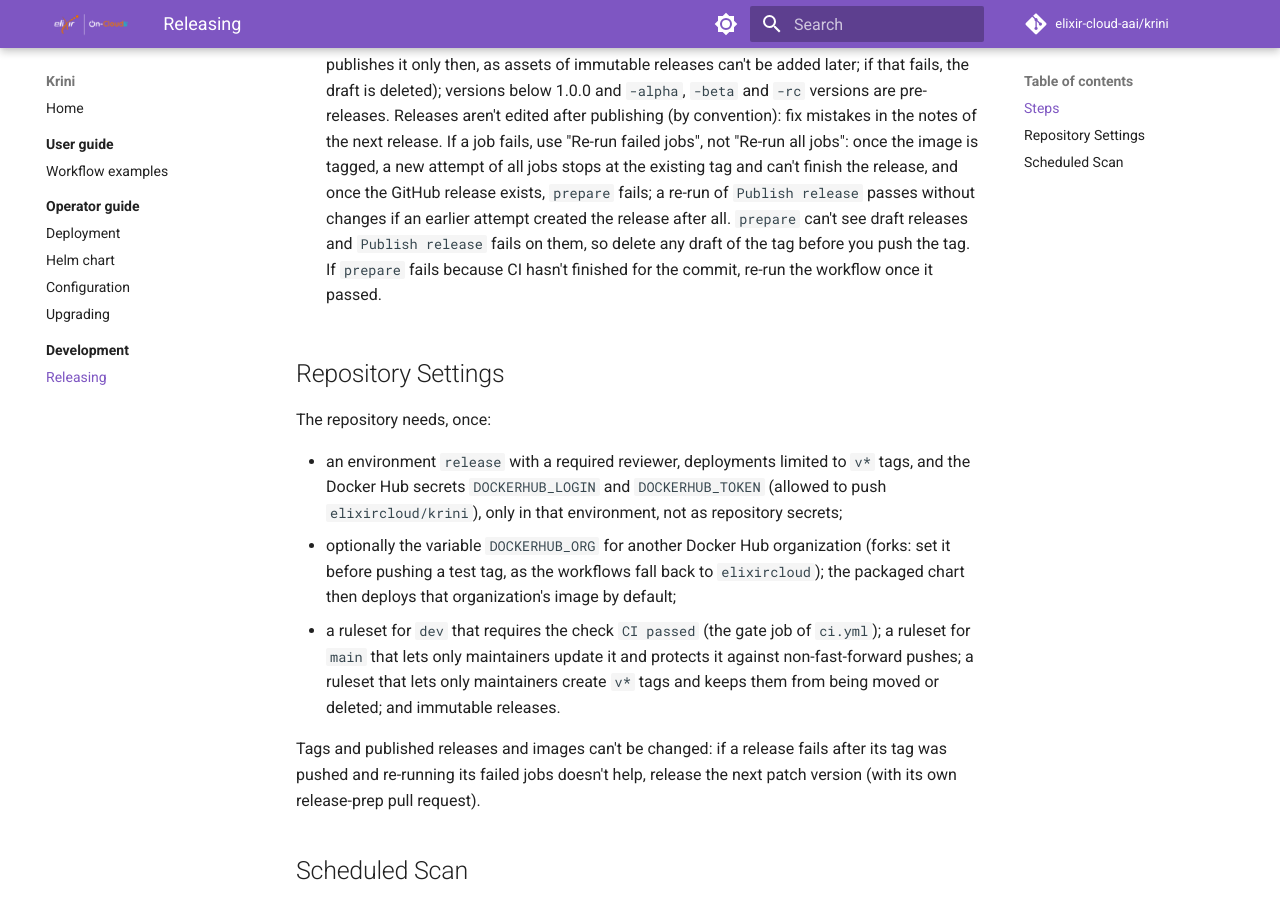
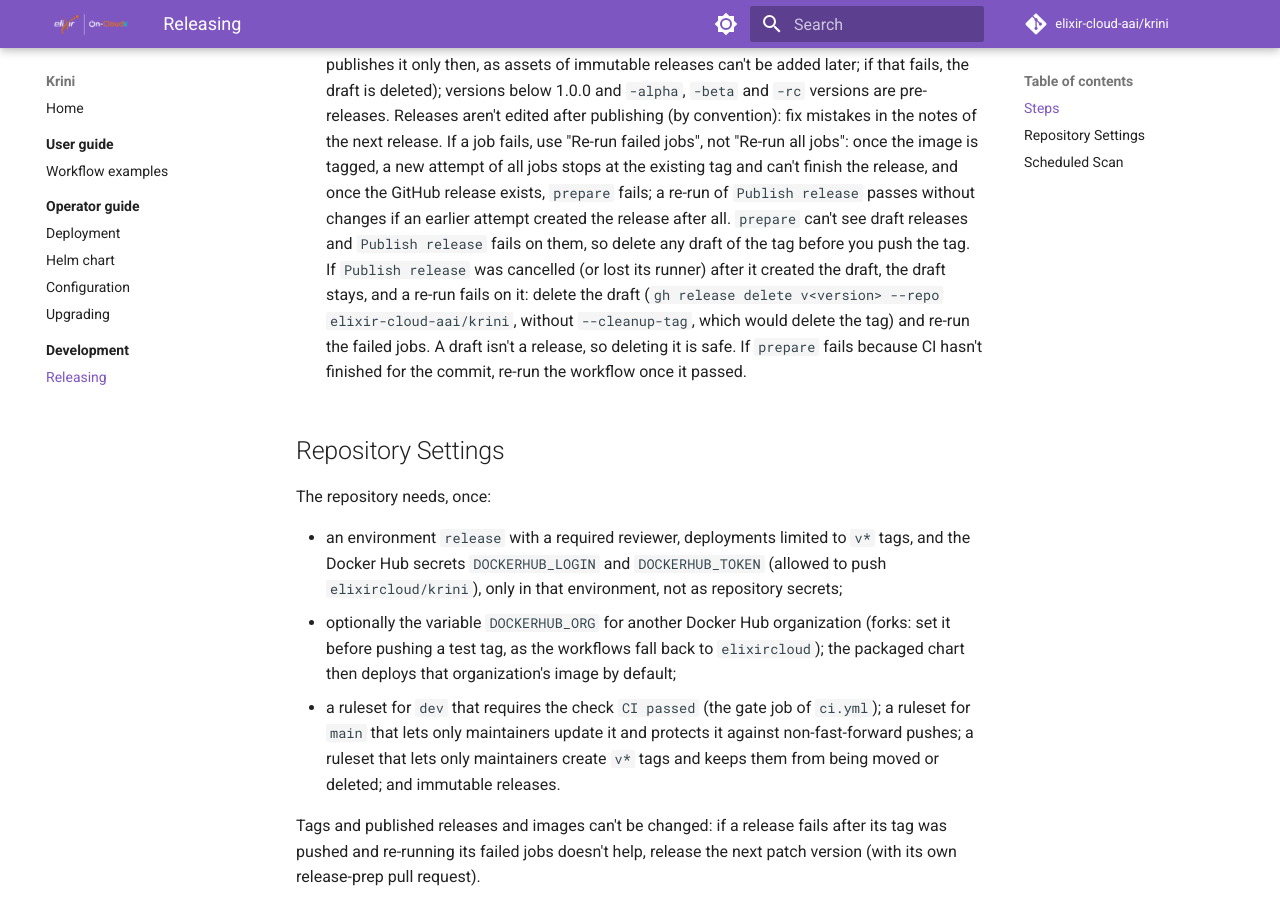
Before and after one commit to elixir-cloud-aai/krini, an MkDocs documentation site: the page built from docs/development/releasing.md, in a window 1280 px wide and 900 px high, scrolled down 2993 px. Built offline with MkDocs 1.6.1 and Material for MkDocs 9.7.7, drawn with Linux system fonts in a browser that asks for light colours; comment, search, counter and statistics services are not loaded.

Commit message:
docs: recover from a draft left by publish
If Publish release is cancelled after it created the draft, a re-run
fails on the draft. Releasing says to delete the draft without
--cleanup-tag and re-run the failed jobs. Found by Sourcery.

Co-Authored-By: Claude Opus 5.5 <noreply@anthropic.com>

```diff
--- a/docs/development/releasing.md
+++ b/docs/development/releasing.md
@@ -166,8 +166,14 @@ deploys the release's image by default (`appVersion` is its tag).
     exists, `prepare` fails; a re-run of `Publish release` passes without
     changes if an earlier attempt created the release after all. `prepare`
     can't see draft releases and `Publish release` fails on them, so delete
-    any draft of the tag before you push the tag. If `prepare` fails because
-    CI hasn't finished for the commit, re-run the workflow once it passed.
+    any draft of the tag before you push the tag. If `Publish release` was
+    cancelled (or lost its runner) after it created the draft, the draft
+    stays, and a re-run fails on it: delete the draft
+    (`gh release delete v<version> --repo elixir-cloud-aai/krini`, without
+    `--cleanup-tag`, which would delete the tag) and re-run the failed jobs.
+    A draft isn't a release, so deleting it is safe. If `prepare` fails
+    because CI hasn't finished for the commit, re-run the workflow once it
+    passed.
 
 ## Repository Settings
 
```
